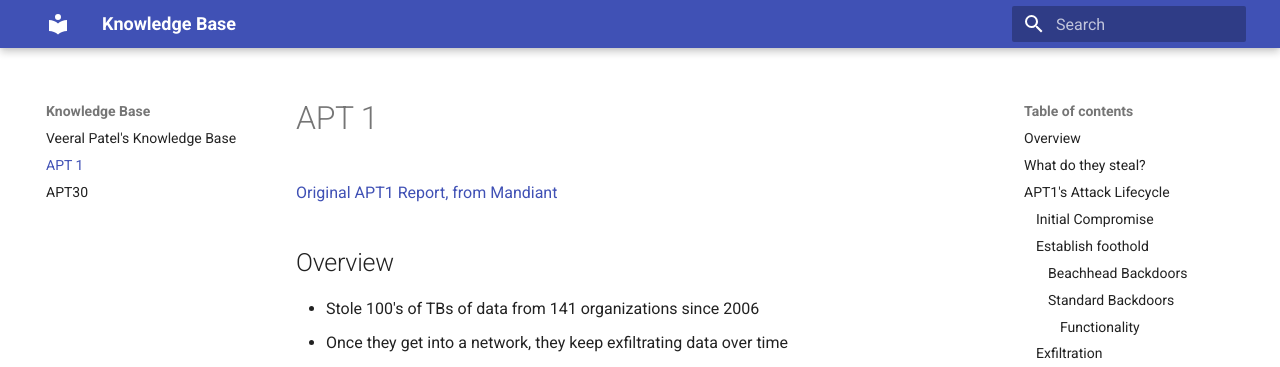
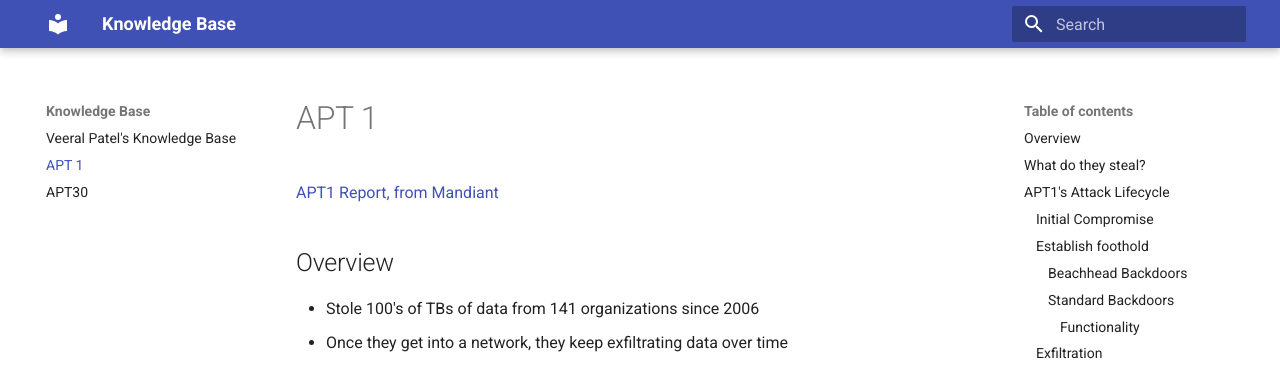
Before and after one commit to veeral-patel/knowledge-base, an MkDocs documentation site: the page built from docs/apt1.md, in a window 1280 px wide and 900 px high. Shown: the top 367 px of the window. Built offline with MkDocs 1.6.1 and Material for MkDocs 9.7.7, drawn with Linux system fonts in a browser that asks for light colours.

```diff
--- a/docs/apt1.md
+++ b/docs/apt1.md
@@ -1,6 +1,6 @@
 # APT 1
 
-[Original APT1 Report, from Mandiant](https://www.fireeye.com/content/dam/fireeye-www/services/pdfs/mandiant-apt1-report.pdf)
+[APT1 Report, from Mandiant](https://www.fireeye.com/content/dam/fireeye-www/services/pdfs/mandiant-apt1-report.pdf)
 
 ## Overview
 
```
Also changed, not shown: docs/apt30.md (+2 -0 lines), 1 other file.
